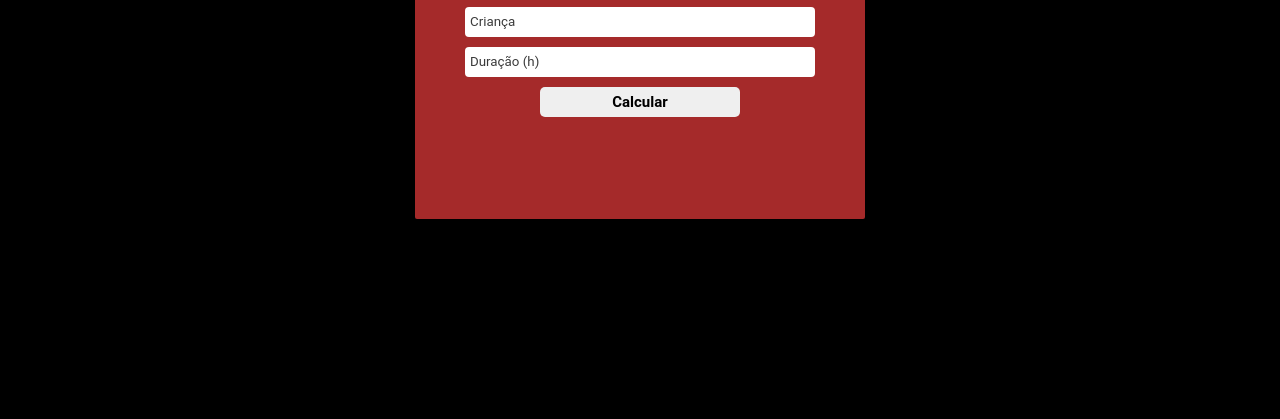
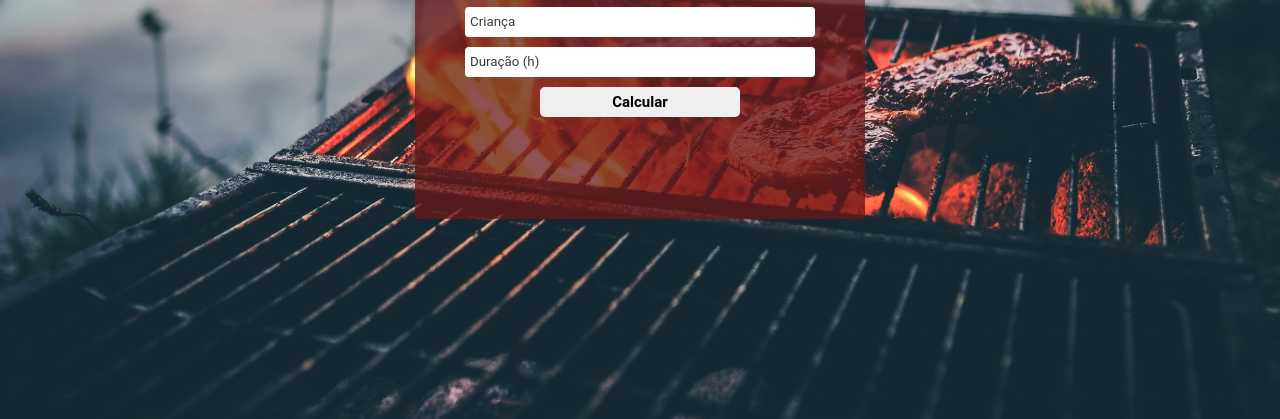
Before and after one commit to NayIubriniz/Churrascometro, a plain HTML site: page index.html in a window 1280 px wide. Shown: the part 381-800 px from the top of the page. Drawn offline with Linux system fonts and the light colour scheme.

Commit message:
atualizando o background

```diff
--- a/style.css
+++ b/style.css
@@ -11,6 +11,10 @@ body{
     margin: 0 auto;
     height: 100vh;
     background-color: #000;
+    background: url(img/churrasco-img.jpg);
+    background-position: center;
+    background-repeat: no-repeat;
+    background-size: cover;
 }
 .container{
     display: flex;
@@ -20,7 +24,7 @@ body{
     width: 450px;
     height: 50vh;
     margin: 0 auto;
-    background-color: brown;
+    background-color: rgba(105, 24, 24, 0.747);
     border-radius: 2px;
 }
 h1{
```
Also changed, not shown: img/churrasco-img.jpg (added).
